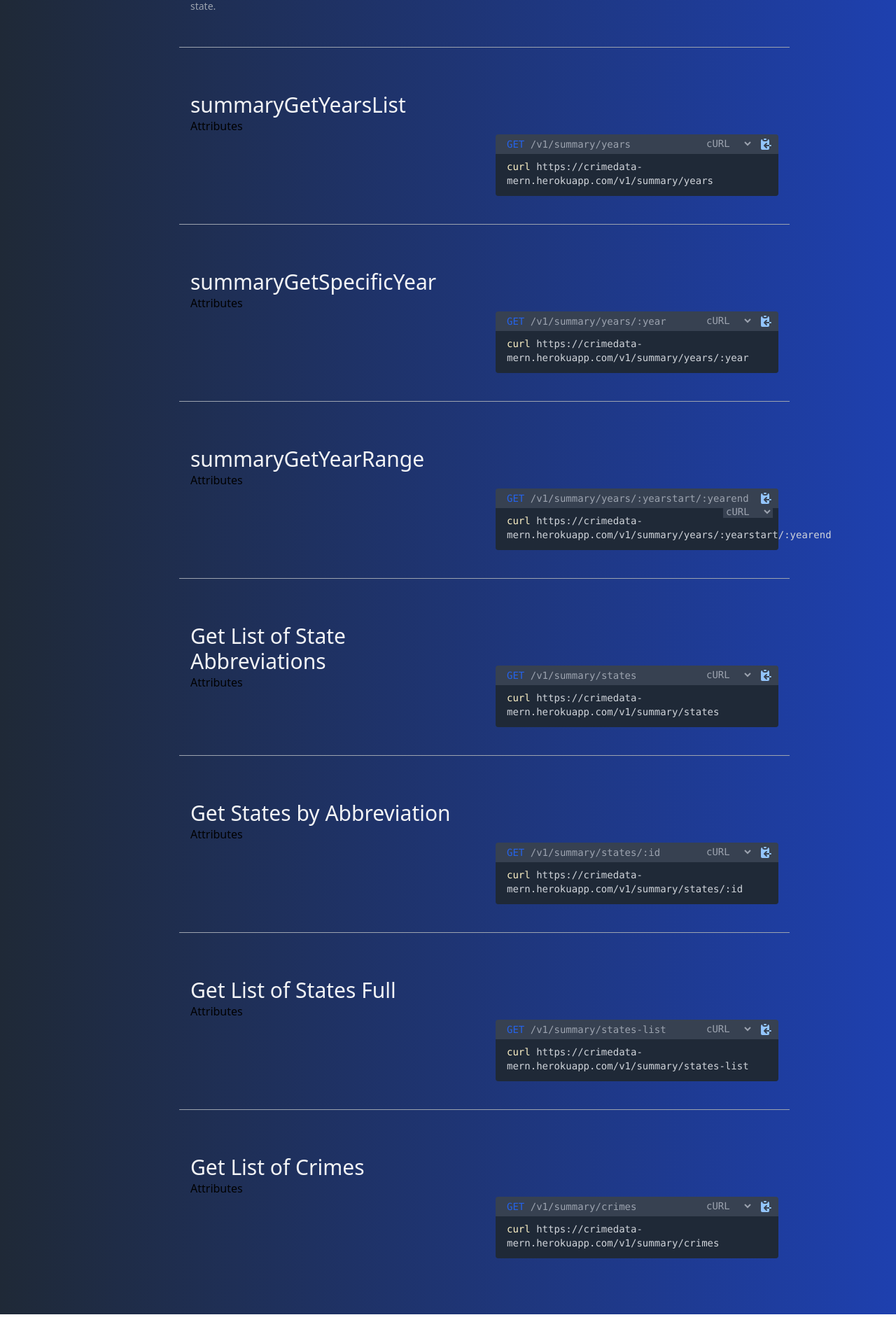
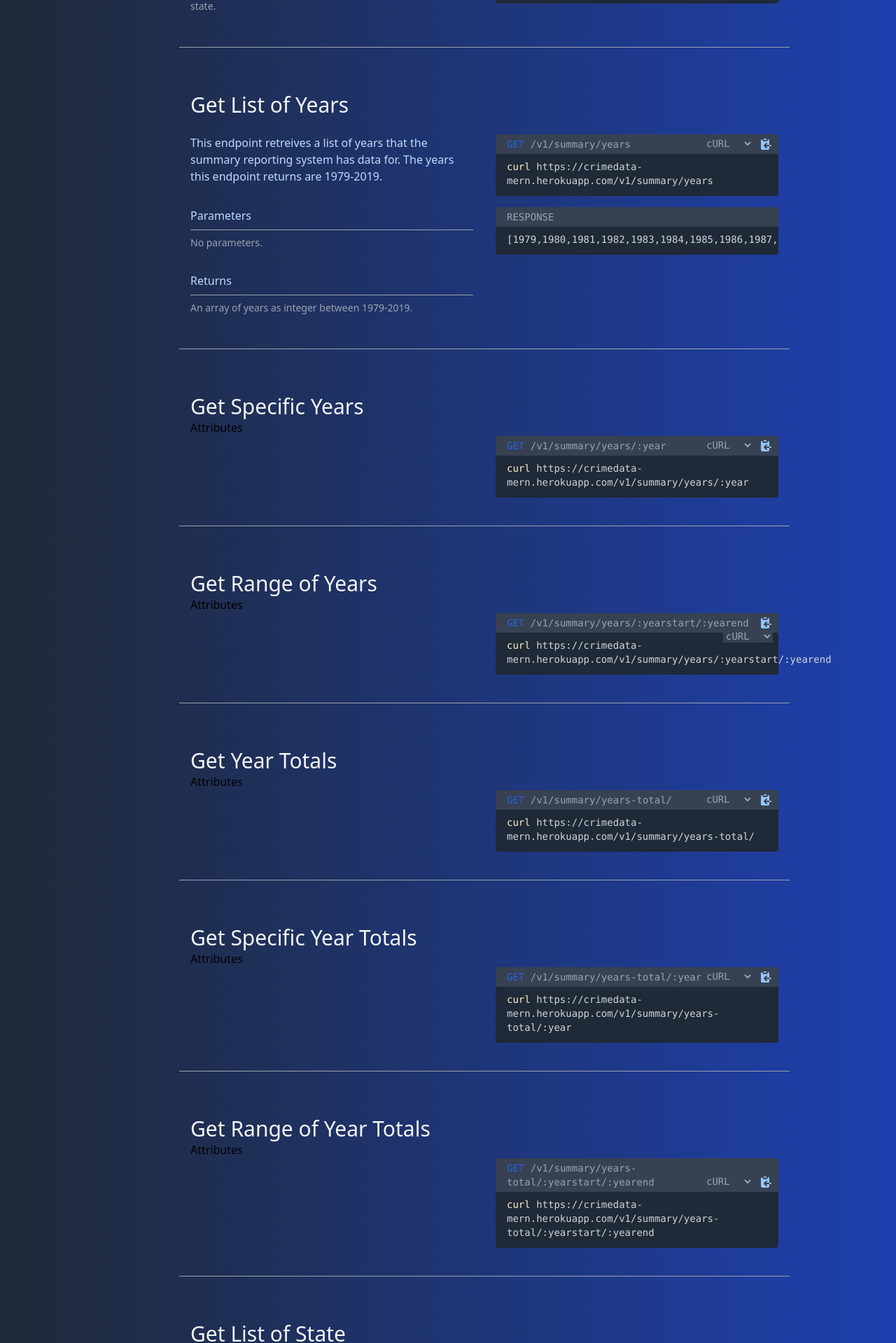
Before and after one commit to seijihosokawa/crimedata-mern, a React (Create React App) app in the folder client/: page / in a window 1280 px wide. Shown: the part 3806-5725 px from the top of the page at 70% size. Before the commit the page ends 5684 px from the top, so only its background shows below. Built offline with nearby package versions, Linux system fonts and the light colour scheme.

Commit message:
added copy feature and dropdown, fixed sidebar

```diff
--- a/client/src/Apicard.js
+++ b/client/src/Apicard.js
@@ -26,7 +26,7 @@ function ApiCard({endpoint}) {
     } else if(ApiCardSelect === "axios"){
         request = <div id="codeBlock">
             <p><span className="text-red-400">var</span> axios = <span className="text-yellow-100">require</span>("axios").default;</p>
-            <p><span className="text-red-400">var</span> options = &#123;method: 'GET',url: 'https://apidojo-yahoo-finance-v1.p.rapidapi.com/auto-complete',params: &#123; limit: 200&#125;,&#125;;</p>
+            <p><span className="text-red-400">var</span> options = &#123;method: 'GET',url: 'https://crimedata-mern.herokuapp.com{endpoint}',params: &#123; limit: 200&#125;,&#125;;</p>
             <p>axios.request(options).then(function (response) &#123;console.log(response.data);&#125;).catch(function (error) &#123;console.error(error);&#125;);</p>
         </div>
     } else {
--- a/client/src/App.js
+++ b/client/src/App.js
@@ -1,6 +1,7 @@
 import React from 'react';
 import SideBar from './sidebar.js';
 import ApiCard from './Apicard.js';
+import ResponseCard from './ResponseCard.js';
 
 
 const App = () => {
@@ -206,13 +207,13 @@ const App = () => {
                 <div id="summaryFullData" className="flex flex-row w-full pt-12 pb-6">
                     <div className="container w-1/2 p-4 pt-4">
                     <h1 className="text-gray-100 text-3xl">Get Full Summary Data</h1>
-                    <p className="pt-6 pb-2 pr-2 text-blue-200">This endpoint returns all objects within the database.</p>
+                    <p className="pt-6 pb-2 pr-2 text-blue-200">This endpoint retreives all objects within the database.</p>
 
                         <div className="divide-y divide-gray-400">
                             <p className="pt-6 pb-2 pr-2 text-blue-200">Parameters</p>
                             <div>
                                 <p className="pt-2 pb-2 pr-2 text-gray-200">limit<span className="pl-2 text-gray-400 text-sm">optional</span></p>
-                                <p className=" pb-2 text-gray-400 text-sm">A limit on the number of objects to be returned. Limit can range between 1 and the entire collection, and the default is the entire collection.</p>
+                                <p className=" pb-2 text-gray-400 text-sm">A limit on the number of objects to be returned. Limit can range between 1 and no limit, and the default is the entire collection.</p>
                             </div>
                         </div>
                         <div className="divide-y divide-gray-400">
@@ -225,21 +226,35 @@ const App = () => {
                     <div className="container w-1/2 p-4">
                         <h1 className="text-3xl opacity-0 pb-6">Data/Code</h1>
                         <ApiCard endpoint="/v1/summary/"></ApiCard>
+                        <ResponseCard response={JSON.stringify(exampleTotalsSchema,null, 2)}></ResponseCard>
                     </div>
                 </div>
                 <div id="summaryGetYearsList" className="flex flex-row w-full pt-12 pb-6">
                     <div className="container w-1/2 p-4 pt-4">
-                        <h1 className="text-gray-100 text-3xl">summaryGetYearsList</h1>
-                        <p>Attributes</p>
+                        <h1 className="text-gray-100 text-3xl">Get List of Years</h1>
+                        <p className="pt-6 pb-2 pr-2 text-blue-200">This endpoint retreives a list of years that the summary reporting system has data for. The years this endpoint returns are 1979-2019.</p>
+                        <div className="divide-y divide-gray-400">
+                            <p className="pt-6 pb-2 pr-2 text-blue-200">Parameters</p>
+                            <div>
+                                <p className="pt-2 pb-2 text-gray-400 text-sm">No parameters.</p>
+                            </div>
+                        </div>
+                        <div className="divide-y divide-gray-400">
+                            <p className="pt-6 pb-2 pr-2 text-blue-200">Returns</p>
+                            <div>
+                                <p className="pt-2 pb-2 text-gray-400 text-sm">An array of years as integer between 1979-2019. </p>
+                            </div>
+                        </div>
                     </div>
                     <div className="container w-1/2 p-4">
                         <h1 className="text-3xl opacity-0 pb-6">Data/Code</h1>
                         <ApiCard endpoint="/v1/summary/years"></ApiCard>
+                        <ResponseCard response="[1979,1980,1981,1982,1983,1984,1985,1986,1987,1988,1989,1990,1991,1992,1993,1994,1995,1996,1997,1998,1999,2000,2001,2002,2003,2004,2005,2006,2007,2008,2009,2010,2011,2012,2013,2014,2015,2016,2017,2018,2019]"></ResponseCard>
                     </div>
                 </div>
                 <div id="summaryGetSpecificYear" className="flex flex-row w-full pt-12 pb-6">
                     <div className="container w-1/2 p-4 pt-4">
-                        <h1 className="text-gray-100 text-3xl">summaryGetSpecificYear</h1>
+                        <h1 className="text-gray-100 text-3xl">Get Specific Years</h1>
                         <p>Attributes</p>
                     </div>
                     <div className="container w-1/2 p-4">
@@ -249,13 +264,42 @@ const App = () => {
                 </div>
                 <div id="summaryGetYearRange" className="flex flex-row w-full pt-12 pb-6">
                     <div className="container w-1/2 p-4 pt-4">
-                        <h1 className="text-gray-100 text-3xl">summaryGetYearRange</h1>
+                        <h1 className="text-gray-100 text-3xl">Get Range of Years</h1>
                         <p>Attributes</p>
                     </div>
                     <div className="container w-1/2 p-4">
                         <h1 className="text-3xl opacity-0 pb-6">Data/Code</h1>
                         <ApiCard endpoint="/v1/summary/years/:yearstart/:yearend"></ApiCard>
-
+                    </div>
+                </div>
+                <div id="summaryGetYearTotals" className="flex flex-row w-full pt-12 pb-6">
+                    <div className="container w-1/2 p-4 pt-4">
+                        <h1 className="text-gray-100 text-3xl">Get Year Totals</h1>
+                        <p>Attributes</p>
+                    </div>
+                    <div className="container w-1/2 p-4">
+                        <h1 className="text-3xl opacity-0 pb-6">Data/Code</h1>
+                        <ApiCard endpoint="/v1/summary/years-total/"></ApiCard>
+                    </div>
+                </div>
+                <div id="summaryGetSpecificYearTotals" className="flex flex-row w-full pt-12 pb-6">
+                    <div className="container w-1/2 p-4 pt-4">
+                        <h1 className="text-gray-100 text-3xl">Get Specific Year Totals</h1>
+                        <p>Attributes</p>
+                    </div>
+                    <div className="container w-1/2 p-4">
+                        <h1 className="text-3xl opacity-0 pb-6">Data/Code</h1>
+                        <ApiCard endpoint="/v1/summary/years-total/:year"></ApiCard>
+                    </div>
+                </div>
+                <div id="summaryGetYearTotalsRange" className="flex flex-row w-full pt-12 pb-6">
+                    <div className="container w-1/2 p-4 pt-4">
+                        <h1 className="text-gray-100 text-3xl">Get Range of Year Totals</h1>
+                        <p>Attributes</p>
+                    </div>
+                    <div className="container w-1/2 p-4">
+                        <h1 className="text-3xl opacity-0 pb-6">Data/Code</h1>
+                        <ApiCard endpoint="/v1/summary/years-total/:yearstart/:yearend"></ApiCard>
                     </div>
                 </div>
                 <div id="summaryGetStates" className="flex flex-row w-full pt-12 pb-6">
@@ -269,9 +313,9 @@ const App = () => {
 
                     </div>
                 </div>
-                <div id="summaryGetStates" className="flex flex-row w-full pt-12 pb-6">
+                <div id="summaryGetStatesById" className="flex flex-row w-full pt-12 pb-6">
                     <div className="container w-1/2 p-4 pt-4">
-                        <h1 className="text-gray-100 text-3xl">Get States by Abbreviation</h1>
+                        <h1 className="text-gray-100 text-3xl">Get a Specific State</h1>
                         <p>Attributes</p>
                     </div>
                     <div className="container w-1/2 p-4">
@@ -291,7 +335,7 @@ const App = () => {
 
                     </div>
                 </div>
-                <div id="summaryGetStates" className="flex flex-row w-full pt-12 pb-6">
+                <div id="summaryGetCrimes" className="flex flex-row w-full pt-12 pb-6">
                     <div className="container w-1/2 p-4 pt-4">
                         <h1 className="text-gray-100 text-3xl">Get List of Crimes</h1>
                         <p>Attributes</p>
--- /dev/null
+++ b/client/src/ResponseCard.js
@@ -0,0 +1,18 @@
+import React from "react";
+
+
+function ResponseCard({response}) {
+
+    return (
+        <div className="text-sm pt-4">
+            <code>
+                <p className="pl-4 pt-1 pb-1 rounded-t bg-gray-700 text-gray-400" >RESPONSE</p>
+                <p className="pl-4 pb-3 pt-2 rounded-b bg-gray-800 text-gray-300 text-sm md:overflow-x-auto	">
+                    {response}
+                </p>
+            </code>
+        </div>
+    );
+}
+
+export default ResponseCard;
--- a/client/src/sidebar.js
+++ b/client/src/sidebar.js
@@ -79,44 +79,67 @@ function SideBar() {
                                 </Link>
                             </li>
                             <li className="flex w-full justify-between text-gray-500 hover:text-gray-200 cursor-pointer items-center mb-4">
+                                <Link to="summaryGetSpecificYear">
                                     <div className="flex items-center">
                                         <span className="text-sm  ml-3">Get Specific Years</span>
                                     </div>
+                                </Link>
                             </li>
                             <li className="flex w-full justify-between text-gray-500 hover:text-gray-200 cursor-pointer items-center mb-4">
+                                <Link to="summaryGetYearRange">
                                     <div className="flex items-center">
                                         <span className="text-sm  ml-3">Get Range of Years</span>
                                     </div>
+                                </Link>
                             </li>
                             <li className="flex w-full justify-between text-gray-500 hover:text-gray-200 cursor-pointer items-center mb-4">
+                                <Link to="summaryGetYearTotals">
                                     <div className="flex items-center">
                                         <span className="text-sm  ml-3">Get Year Totals</span>
                                     </div>
+                                </Link>
                             </li>
                             <li className="flex w-full justify-between text-gray-500 hover:text-gray-200 cursor-pointer items-center mb-4">
+                                <Link to="summaryGetSpecificYearTotals">
+                                    <div className="flex items-center">
+                                        <span className="text-sm  ml-3">Get Specific Year Totals</span>
+                                    </div>
+                                </Link>
+                            </li>
+                            <li className="flex w-full justify-between text-gray-500 hover:text-gray-200 cursor-pointer items-center mb-4">
+                                <Link to="summaryGetYearTotalsRange">
                                     <div className="flex items-center">
                                         <span className="text-sm  ml-3">Get Range of Year Totals</span>
                                     </div>
+                                </Link>
                             </li>
                             <li className="flex w-full justify-between text-gray-500 hover:text-gray-200 cursor-pointer items-center mb-4">
+                                <Link to="summaryGetStates">
                                     <div className="flex items-center">
                                         <span className="text-sm  ml-3">Get List of States Abbreviated</span>
                                     </div>
+                                </Link>
                             </li>
                             <li className="flex w-full justify-between text-gray-500 hover:text-gray-200 cursor-pointer items-center mb-4">
+                                <Link to="summaryGetStatesById">
                                     <div className="flex items-center">
                                         <span className="text-sm  ml-3">Get a Specific State</span>
                                     </div>
+                                </Link>
                             </li>
                             <li className="flex w-full justify-between text-gray-500 hover:text-gray-200 cursor-pointer items-center mb-4">
+                                <Link to="summaryGetStatesList">
                                     <div className="flex items-center">
                                         <span className="text-sm  ml-3">Get List of States Full</span>
                                     </div>
+                                </Link>
                             </li>
                             <li className="flex w-full justify-between text-gray-500 hover:text-gray-200 cursor-pointer items-center mb-4">
+                                <Link to="summaryGetCrimes">
                                     <div className="flex items-center">
                                         <span className="text-sm  ml-3">Get List of Crimes Tracked</span>
                                     </div>
+                                </Link>
                             </li>
                         </div>
                         }
```
Also changed, not shown: 1 other file (tests, documents, lock files or other folders). Lines whose indentation alone changed are shown as unchanged.
